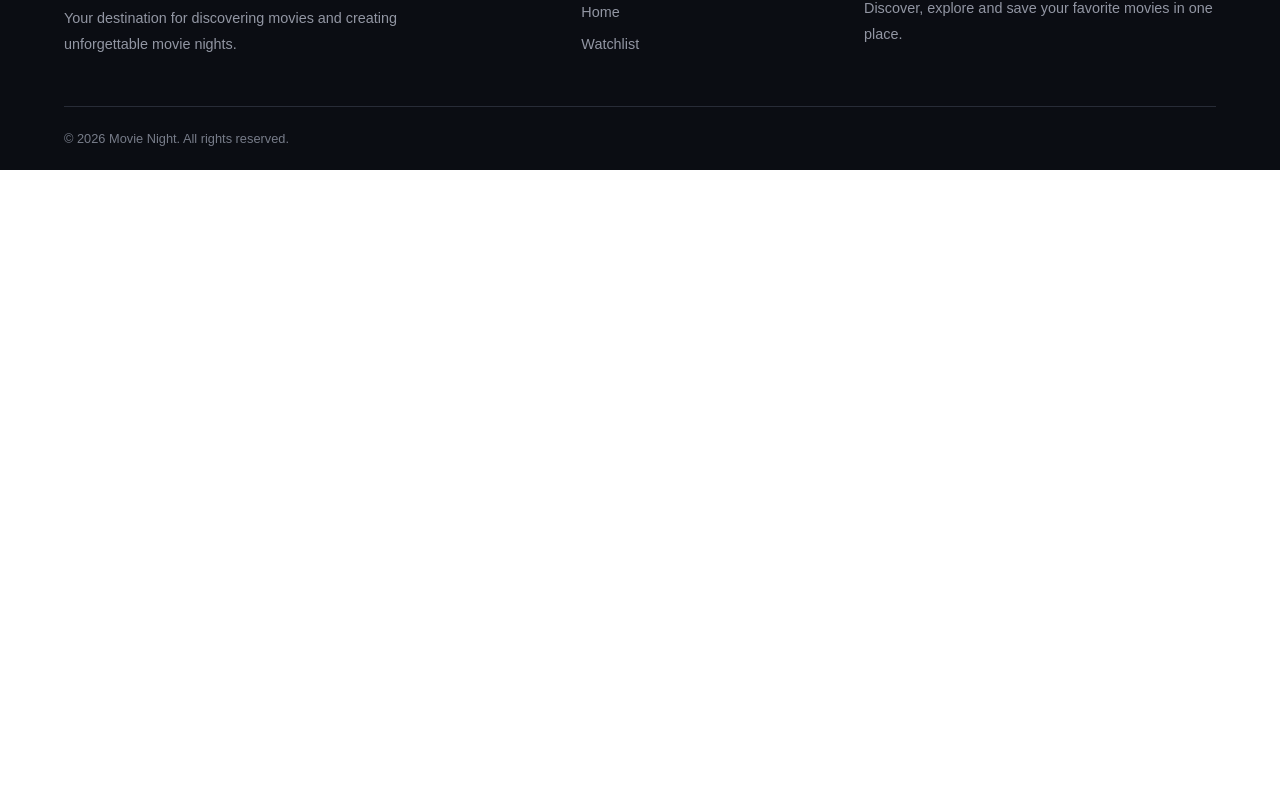
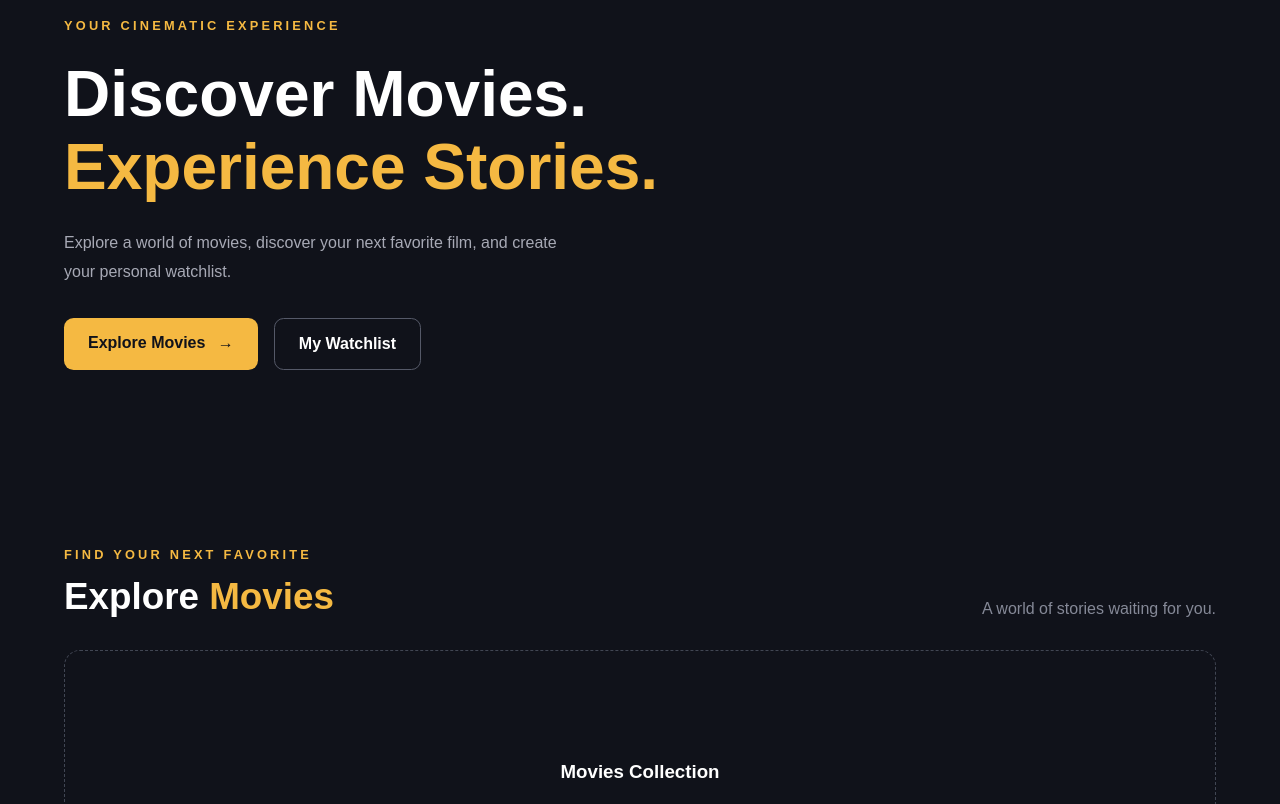
Before and after one commit to achrafbensellam/-Night-Movie-react-project, a React (Vite) app: page / in a window 1280 px wide. Shown: the part 176-980 px from the top of the page. Before the commit the page ends 800 px from the top, so only its background shows below. Built offline with nearby package versions, Linux system fonts and the light colour scheme.

Commit message:
faet: Create Home page with hero section and movies section

```diff
--- a/src/App.jsx
+++ b/src/App.jsx
@@ -2,7 +2,7 @@
 // import { Routes, Route } from 'react-router-dom';
 import Header from './layouts/Header.jsx';
 import Footer from './layouts/Footer.jsx';
-// import Home from './pages/Home/Home.jsx';
+import Home from './pages/Home/Home.jsx';
 // import Watchlist from './pages/WatchList/watchlist.jsx';
 import './App.css';
 
@@ -10,6 +10,7 @@ function App() {
   return (
     <div className="app">
       <Header />
+      <Home />
       <Footer />
     </div>
   );
--- /dev/null
+++ b/src/pages/Home/Home.css
@@ -0,0 +1,188 @@
+.home-page {
+  background: #10121a;
+  color: white;
+}
+
+/* !HERO */
+
+.hero {
+  width: 90%;
+  max-width: 1300px;
+  margin: auto;
+  min-height: 36rem;
+  display: flex;
+  align-items: center;
+  justify-content: space-between;
+  gap: 3rem;
+  padding: 4rem 0;
+}
+
+.hero-content {
+  flex: 1;
+}
+
+.hero-label,
+.section-label {
+  color: #f5b942;
+  font-size: 0.8rem;
+  font-weight: 700;
+  letter-spacing: 0.2rem;
+}
+
+.hero-content h1 {
+  font-size: clamp(2.5rem, 5vw, 4.5rem);
+  line-height: 1.15;
+  margin: 1.5rem 0;
+  font-weight: 800;
+}
+
+.hero-content h1 span {
+  color: #f5b942;
+}
+
+.hero-content > p {
+  color: #a7a9b5;
+  max-width: 33rem;
+  line-height: 1.8;
+  font-size: 1rem;
+}
+
+/* !HERO BUTTONS */
+
+.hero-buttons {
+  display: flex;
+  gap: 1rem;
+  margin-top: 2rem;
+}
+
+.primary-button,
+.secondary-button {
+  text-decoration: none;
+  padding: 1rem 1.5rem;
+  border-radius: 0.6rem;
+  font-weight: 700;
+  transition: 0.3s;
+}
+
+.primary-button {
+  background: #f5b942;
+  color: #10121a;
+}
+
+.primary-button:hover {
+  background: #ffd477;
+  transform: translateY(-3px);
+}
+
+.primary-button span {
+  margin-left: 0.5rem;
+}
+
+.secondary-button {
+  border: 1px solid #555968;
+  color: white;
+}
+
+.secondary-button:hover {
+  border-color: #f5b942;
+  color: #f5b942;
+}
+
+/* !MOVIES SECTION */
+
+.movies-section {
+  width: 90%;
+  max-width: 1300px;
+  margin: auto;
+  padding: 4rem 0 6rem;
+}
+
+.section-heading {
+  display: flex;
+  align-items: end;
+  justify-content: space-between;
+  margin-bottom: 2rem;
+}
+
+.section-heading h2 {
+  font-size: 2.3rem;
+  margin-top: 0.8rem;
+}
+
+.section-heading h2 span {
+  color: #f5b942;
+}
+
+.section-heading > p {
+  color: #858997;
+}
+
+/* !PLACEHOLDER */
+
+.movies-placeholder {
+  min-height: 16rem;
+  border: 1px dashed #414653;
+  border-radius: 1rem;
+  display: flex;
+  flex-direction: column;
+  align-items: center;
+  justify-content: center;
+  text-align: center;
+  padding: 2rem;
+}
+
+
+.movies-placeholder h3 {
+  margin-bottom: 0.7rem;
+}
+
+.movies-placeholder p {
+  color: #858997;
+  font-size: 0.9rem;
+}
+
+/* !RESPONSIVE */
+
+@media (max-width: 850px) {
+
+  .hero {
+    flex-direction: column;
+    text-align: center;
+  }
+
+  .hero-content  p {
+    margin: auto;
+  }
+
+  .hero-buttons {
+    justify-content: center;
+  }
+
+
+}
+
+@media (max-width: 550px) {
+
+  .hero {
+    padding: 3rem 0;
+  }
+
+  .hero-content h1 {
+    font-size: 2.5rem;
+  }
+
+  .hero-buttons {
+    flex-direction: column;
+  }
+
+  .section-heading {
+    flex-direction: column;
+    align-items: flex-start;
+    gap: 1rem;
+  }
+
+  .section-heading h2 {
+    font-size: 1.8rem;
+  }
+
+}
--- a/src/pages/Home/Home.jsx
+++ b/src/pages/Home/Home.jsx
@@ -0,0 +1,45 @@
+import './Home.css';
+function Home() {
+    return (
+        <main className="home-page">
+
+            {/* Hero Section */}
+            <section className="hero">
+                <div className="hero-content">
+                    <span className="hero-label">YOUR CINEMATIC EXPERIENCE</span>
+                    <h1>Discover Movies.<br />
+                        <span>Experience Stories.</span></h1>
+                    <p>Explore a world of movies, discover your next favorite film, and create your personal watchlist.</p>
+
+                    <div className="hero-buttons">
+                        <a href="#movies" className="primary-button">Explore Movies <span>→</span> </a>
+                        <a href="/watchlist" className="secondary-button">My Watchlist </a>
+                    </div>
+
+                </div>
+            </section>
+
+
+            {/* Movies Section */}
+
+            <section className="movies-section" id="movies">
+                <div className="section-heading">
+                    <div>
+                        <span className="section-label">FIND YOUR NEXT FAVORITE</span>
+                        <h2> Explore <span>Movies</span></h2>
+                    </div>
+                    <p>A world of stories waiting for you.</p>
+                </div>
+
+                {/* achraf et nawfal */}
+                <div className="movies-placeholder">
+
+                    <div className=""></div>
+                    <h3>Movies Collection</h3>
+                </div>
+            </section>
+        </main>
+    );
+}
+
+export default Home;
```
